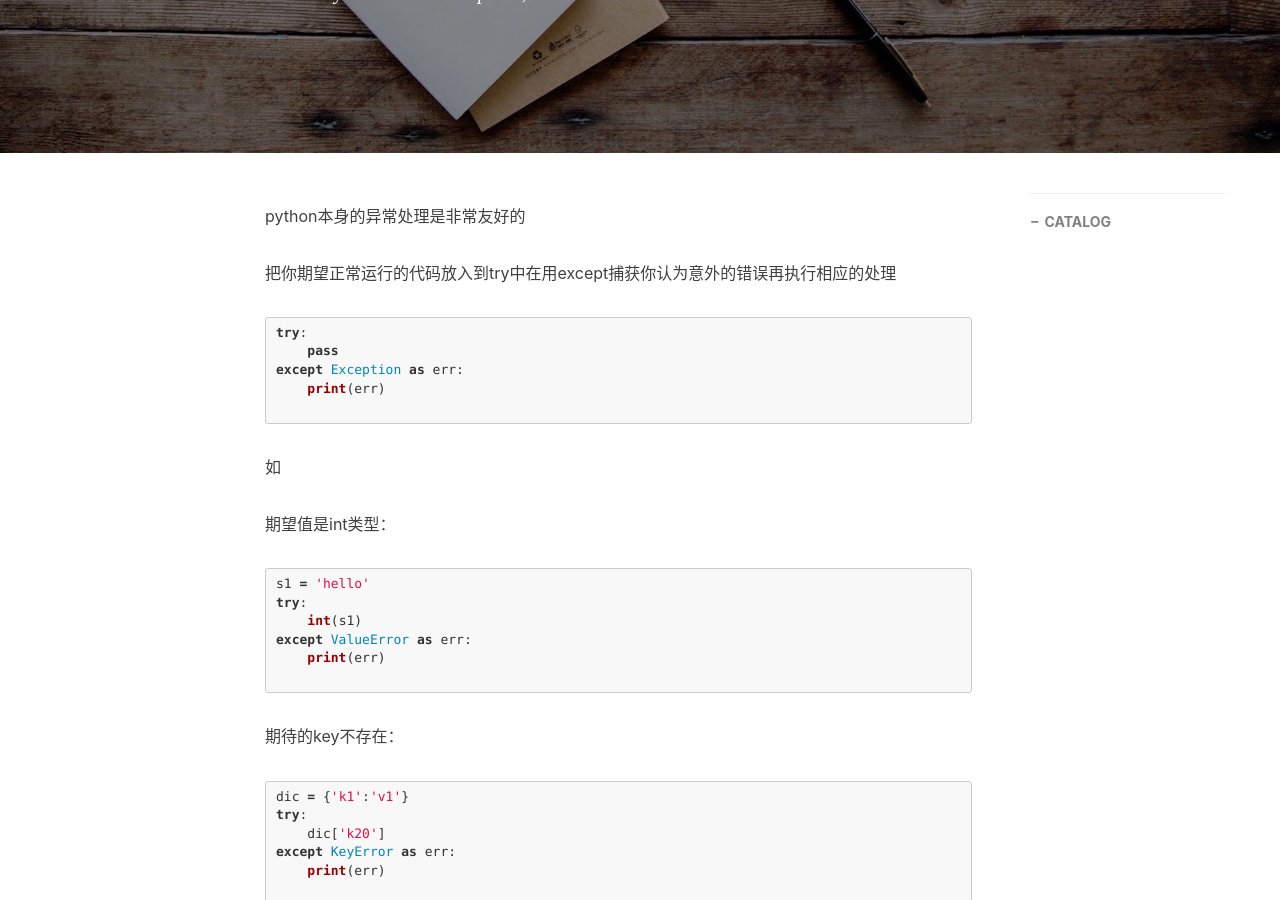
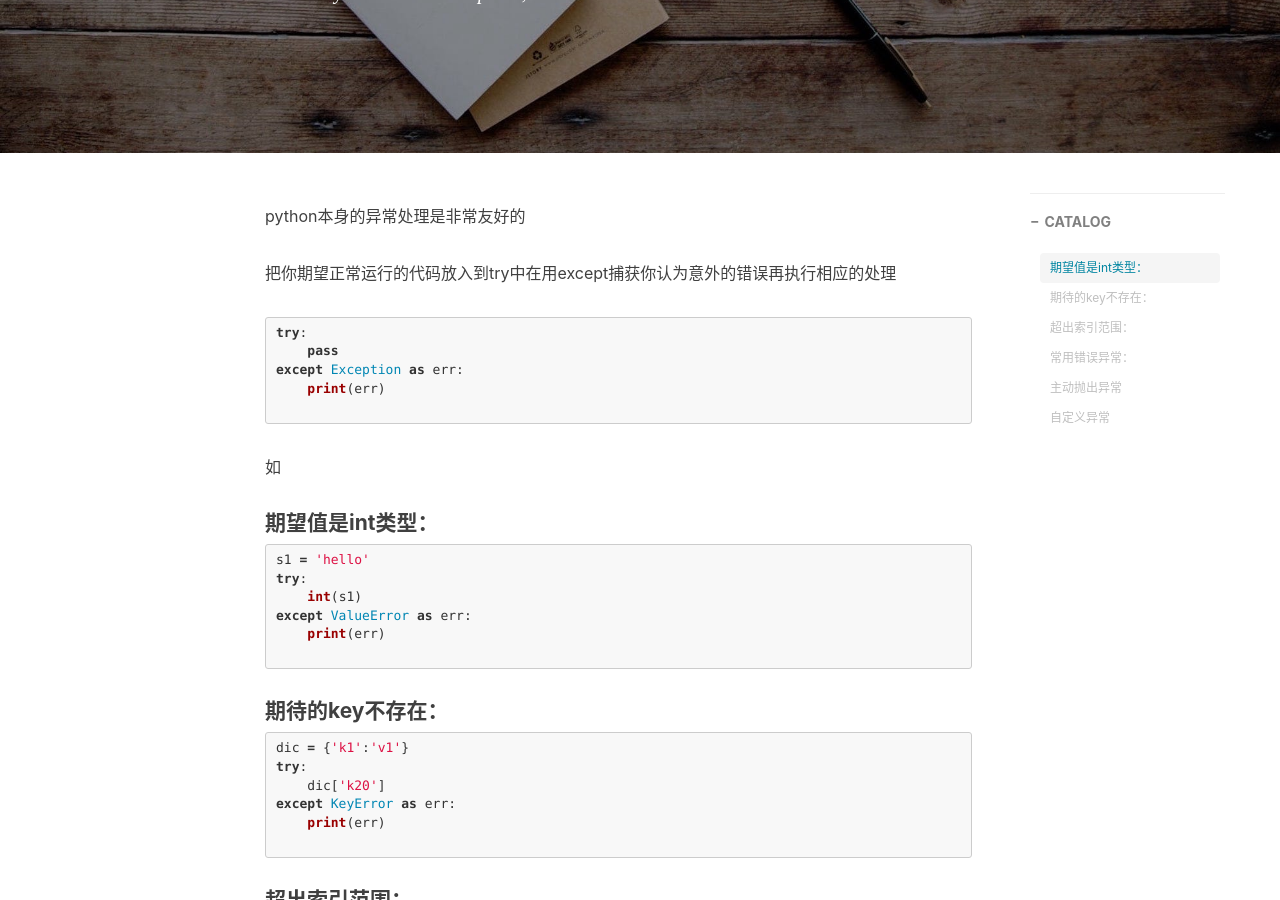
Before and after one commit to ChrisChou-freeman/ChrisChou-freeman.github.io, a Jekyll site: the page built from _posts/2019-04-06-python常用异常处理.md, in a window 1280 px wide and 900 px high, scrolled down 370 px. Built offline with Jekyll 4.4.1, drawn with Linux system fonts in a browser that asks for light colours; nearby versions of some CDN libraries; comment, search, counter and statistics services are not loaded.

Commit message:
update blog

````diff
--- a/_posts/2019-04-06-python常用异常处理.md
+++ b/_posts/2019-04-06-python常用异常处理.md
@@ -24,7 +24,7 @@ except Exception as err:
 
 如
 
-期望值是int类型：
+#### 期望值是int类型：
 
 ```python
 s1 = 'hello'
@@ -35,7 +35,7 @@ except ValueError as err:
 
 ```
 
-期待的key不存在：
+#### 期待的key不存在：
 
 ```python
 dic = {'k1':'v1'}
@@ -46,7 +46,7 @@ except KeyError as err:
 
 ```
 
-超出索引范围：
+#### 超出索引范围：
 
 ```python
 dic = ["wupeiqi", 'alex']
@@ -57,7 +57,7 @@ except IndexError as err:
 
 ```
 
-常用错误异常：
+#### 常用错误异常：
 
 AttributeError             试图访问一个对象没有的树形，比如foo.x，但是foo没有属性x
 IOError                      输入/输出异常；基本上是无法打开文件
@@ -141,7 +141,7 @@ finally:
 
 ```
 
-主动抛出异常
+#### 主动抛出异常
 
 ```python
 try:
@@ -151,7 +151,7 @@ except Exception as err:
 
 ```
 
-自定义异常
+#### 自定义异常
 
 ```python
 class SelfException(Exception):
````
